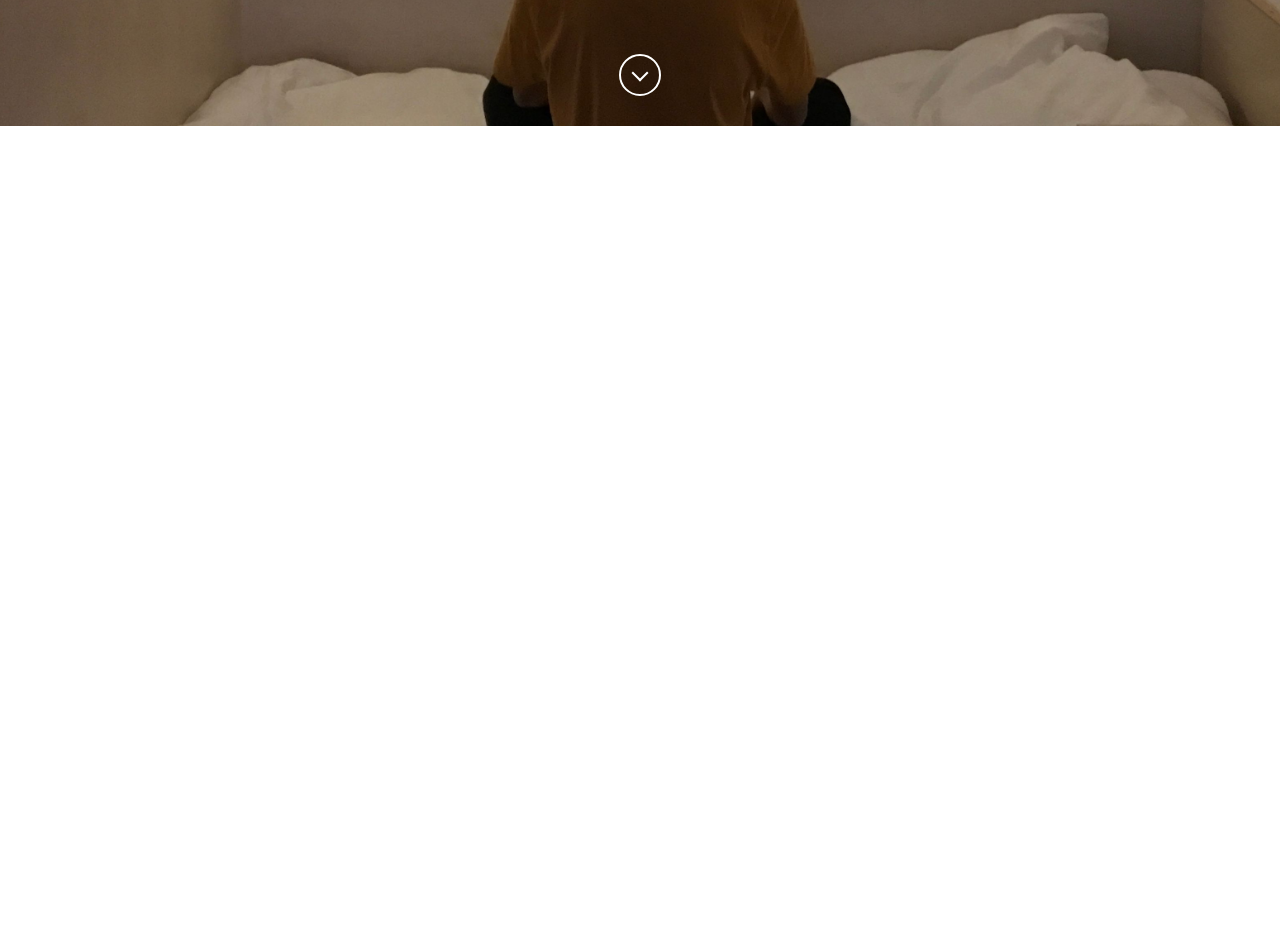
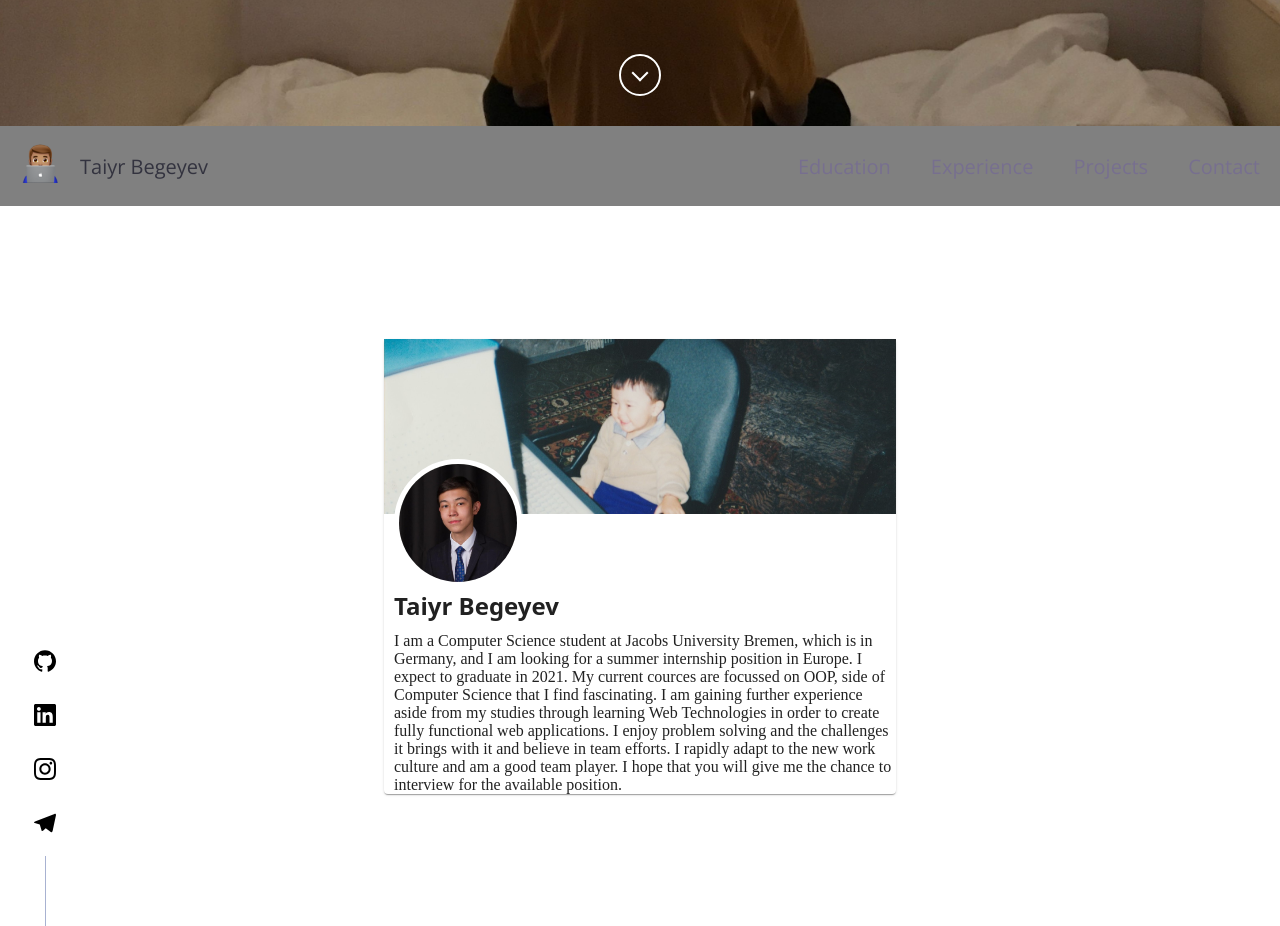
Before and after one commit to taiyrbegeyev/taiyr-website, a React (Create React App) app: page / in a window 1280 px wide. Shown: the part 674-1600 px from the top of the page. Before the commit the page ends 800 px from the top, so only its background shows below. Built offline with nearby package versions, Linux system fonts and the light colour scheme.

Commit message:
:sparkles: introduce new container

```diff
--- a/src/App.js
+++ b/src/App.js
@@ -1,11 +1,13 @@
 import React, { Component } from 'react'
 import Intro from 'containers/Intro'
+import AboutMe from 'containers/AboutMe'
 
 class App extends Component {
   render() {
     return(
       <React.Fragment>
         <Intro />
+        <AboutMe />
       </React.Fragment>
     )
   }
--- /dev/null
+++ b/src/components/NavBar/NavBar.jsx
@@ -0,0 +1,52 @@
+import React, { useState, useEffect } from 'react';
+import {
+  Header, Nav, Logo, NavBarItems, Anchor,
+  DeveloperIcon, UnorderedList, ListItem,
+  ToggleButtonItem, LogoName
+} from './styles';
+import developer from 'assets/developer.png';
+
+const NavBar = (props) => {
+  // eslint-disable-next-line
+  const [windowWidth, setWindowWidth ] = useState(window.innerWidth);
+
+  const handleWindowResize = () => {
+    setWindowWidth(window.innerWidth);
+  };
+
+  useEffect(() => {
+      window.addEventListener('resize', handleWindowResize);
+      return () => window.removeEventListener('resize', handleWindowResize);
+  },[]);
+
+  return (
+  <Header>
+    <Nav>
+      <Logo>
+        <Anchor href="/">
+          <DeveloperIcon src={developer} />
+        </Anchor>
+        <LogoName>Taiyr Begeyev</LogoName>
+      </Logo>
+      <NavBarItems>
+      <UnorderedList>
+        <ListItem>
+          <Anchor href="/">Education</Anchor>
+        </ListItem>
+        <ListItem>
+          <Anchor href="/">Experience</Anchor>
+        </ListItem>
+        <ListItem>
+          <Anchor href="/">Projects</Anchor>
+        </ListItem>
+        <ListItem>
+          <Anchor href="/">Contact</Anchor>
+        </ListItem>
+      </UnorderedList>
+      </NavBarItems>
+    </Nav>
+  </Header>
+  );
+}
+
+export default NavBar;
--- /dev/null
+++ b/src/components/NavBar/styles.jsx
@@ -0,0 +1,79 @@
+import styled from 'styled-components';
+
+const Header = styled.header`
+  width: 100%;
+  height: 10vh;
+  overflow: hidden;
+  font-family: 'Open Sans', sans-serif !important;
+  background-color: gray;
+`;
+
+const Nav = styled.nav`
+  height: 100%;
+  display: flex;
+  justify-content: space-between;
+  align-items: center;
+  font-size: 2rem;
+`;
+
+const Logo = styled.div`
+  display: flex;
+  align-items: center;
+  color: #33333f;
+`;
+
+const LogoName = styled.p`
+  font-weight: "550";
+  display: none;
+
+  @media (min-width: 768px) {
+    display: block;
+  }
+`;
+
+const NavBarItems = styled.div`
+  display: flex;
+  justify-content: flex-end;
+  flex: 1;
+`;
+
+const Anchor = styled.a`
+  outline: none;
+  text-decoration: none;
+  color: #776f8f;
+  cursor: pointer;
+  padding: 0 2rem;
+`;
+
+const DeveloperIcon = styled.img`
+  width: 4rem;
+  height: 4rem;
+`;
+
+const UnorderedList = styled.ul`
+  list-style: none;
+  padding: 0;
+  margin: 0;
+  display: none;
+
+  @media (min-width: 768px) {
+    display: flex;
+  }
+`;
+
+const ListItem = styled.li`
+`;
+
+const ToggleButtonItem = styled.div`
+  padding: 0 2rem;
+
+  @media (min-width: 768px) {
+    display: none;
+  }
+`;
+
+export {
+  Header, Nav, Logo, NavBarItems, Anchor,
+  DeveloperIcon, UnorderedList, ListItem,
+  ToggleButtonItem, LogoName
+};
--- /dev/null
+++ b/src/components/SocialMedia/SocialMedia.jsx
@@ -0,0 +1,30 @@
+import React from 'react';
+import { SocialContainer, SocialItemList, SocialItem, SocialLink } from './styles';
+import { socialMedia } from 'config/index';
+import FormattedIcon from 'icons/FormattedIcon';
+
+const SocialMedia = (props) => {
+  //const { windowWidth } = props;
+
+  return (
+    <SocialContainer>
+      <SocialItemList>
+        {
+          socialMedia.map( ({url, name}, i) => (
+            <SocialItem key={i}>
+              <SocialLink
+                href={url}
+                target="_blank"
+                aria-label={name}
+              >
+                <FormattedIcon name={name} />
+              </SocialLink>
+            </SocialItem>
+          ))
+        }
+      </SocialItemList>
+    </SocialContainer>
+  );
+}
+
+export default SocialMedia;
--- /dev/null
+++ b/src/components/SocialMedia/styles.jsx
@@ -0,0 +1,45 @@
+import styled from 'styled-components';
+
+const SocialContainer = styled.div`
+  width: 50px;
+  position: absolute;
+  bottom: 0;
+  left: 2rem;
+  color: #a8b2d1;
+  display: none;
+  @media (min-width: 768px) {
+    display: inline;
+  }
+`;
+
+const SocialItemList = styled.ul`
+  display: flex;
+  flex-direction: column;
+  align-items: center;
+  &:after {
+    content: '';
+    display: block;
+    width: 1px;
+    height: 70px;
+    margin: 0 auto;
+    background-color: #a8b2d1;
+  }
+`;
+
+const SocialItem = styled.li`
+  &:last-of-type {
+    margin-bottom: 20px;
+  }
+  list-style: none;
+  margin: 15px 10px;
+`;
+
+const SocialLink = styled.a`
+  outline: none;
+  svg {
+    width: 22px;
+    height: 22px;
+  }
+`;
+
+export { SocialContainer, SocialItemList, SocialItem, SocialLink };
--- /dev/null
+++ b/src/containers/AboutMe/index.jsx
@@ -0,0 +1,45 @@
+import React, { Component } from 'react';
+import SocialMedia from 'components/SocialMedia/SocialMedia';
+import NavBar from 'components/NavBar/NavBar';
+import {
+  MainContainer, AboutMeWrapper,
+  AboutMeImage, AboutMePicture,
+  AboutMeInfo, AboutMeInfoSection,
+  AboutMePictureWrapper, AboutMePictureSection,
+  AboutMeInfoName, AboutMeInfoDescription
+} from './styles';
+import profilePic from 'assets/taiyr.png';
+import profileImg from 'assets/taiyrKid.jpg';
+
+const AboutMe = (props) => {
+  return(
+    <React.Fragment>
+      <NavBar/>
+      <MainContainer>
+        <SocialMedia />
+        <AboutMeWrapper>
+
+          <AboutMePictureSection>
+            <AboutMePictureWrapper>
+              <AboutMePicture src={profilePic}/>
+            </AboutMePictureWrapper>
+            <AboutMeImage imageUrl={profileImg} />
+          </AboutMePictureSection>
+
+          <AboutMeInfoSection>
+            <AboutMeInfo>
+              <AboutMeInfoName>
+                <h2>Taiyr Begeyev</h2>
+              </AboutMeInfoName>
+              <AboutMeInfoDescription>
+                <p>I am a Computer Science student at Jacobs University Bremen, which is in Germany, and I am looking for a summer internship position in Europe. I expect to graduate in 2021. My current cources are focussed on OOP, side of Computer Science that I find fascinating. I am gaining further experience aside from my studies through learning Web Technologies in order to create fully functional web applications. I enjoy problem solving and the challenges it brings with it and believe in team efforts. I rapidly adapt to the new work culture and am a good team player. I hope that you will give me the chance to interview for the available position.</p>
+              </AboutMeInfoDescription>
+            </AboutMeInfo>
+          </AboutMeInfoSection>
+        </AboutMeWrapper>
+      </MainContainer>
+    </React.Fragment>
+  );
+}
+
+export default AboutMe;
--- /dev/null
+++ b/src/containers/AboutMe/styles.jsx
@@ -0,0 +1,72 @@
+import styled from 'styled-components';
+import {Paper} from '@material-ui/core';
+
+export const MainContainer = styled.div`
+  display: flex;
+  justify-content: center;
+  align-items: center;
+  height: 90vh;
+  position: relative;
+`
+
+export const AboutMeWrapper = styled(Paper)`
+  width: 80vw;
+  background-color: gray;
+
+  @media (min-width: 768px) {
+    width: 40vw;
+  }
+`
+
+export const AboutMeInfoSection = styled.div`
+  width: 100%;
+`
+
+export const AboutMeInfo = styled.div`
+  height: auto;
+  font-size: 1.6rem;
+  margin-left: 1rem;
+`
+
+export const AboutMeInfoName = styled.div`
+  font-family: system-ui, -apple-system, BlinkMacSystemFont, "Segoe UI", Roboto, Ubuntu, "Helvetica Neue", sans-serif;
+`
+
+export const AboutMeInfoDescription = styled.div`
+  margin-top: 1rem;
+`
+
+export const AboutMePictureSection = styled.div`
+  width: 100%;
+  height: 25vh;
+  position: relative;
+
+  @media (min-width: 768px) {
+    height: 25rem
+  }
+`
+
+export const AboutMePictureWrapper = styled.div`
+  position: absolute;
+  bottom: 0;
+  margin-left: 1rem;
+`
+
+export const AboutMePicture = styled.img`
+  border-radius: 50%;
+  border: 0.5rem solid white;
+  width: 30%;
+
+  @media (min-width: 768px) {
+    width: 12.8rem;
+  }
+`
+
+export const AboutMeImage = styled.div`
+  background-image: url("${props => props.imageUrl}");
+  background-position: center;
+  background-repeat: no-repeat;
+  background-size: cover;
+  height: 70%;
+  width: 100%;
+`
```
